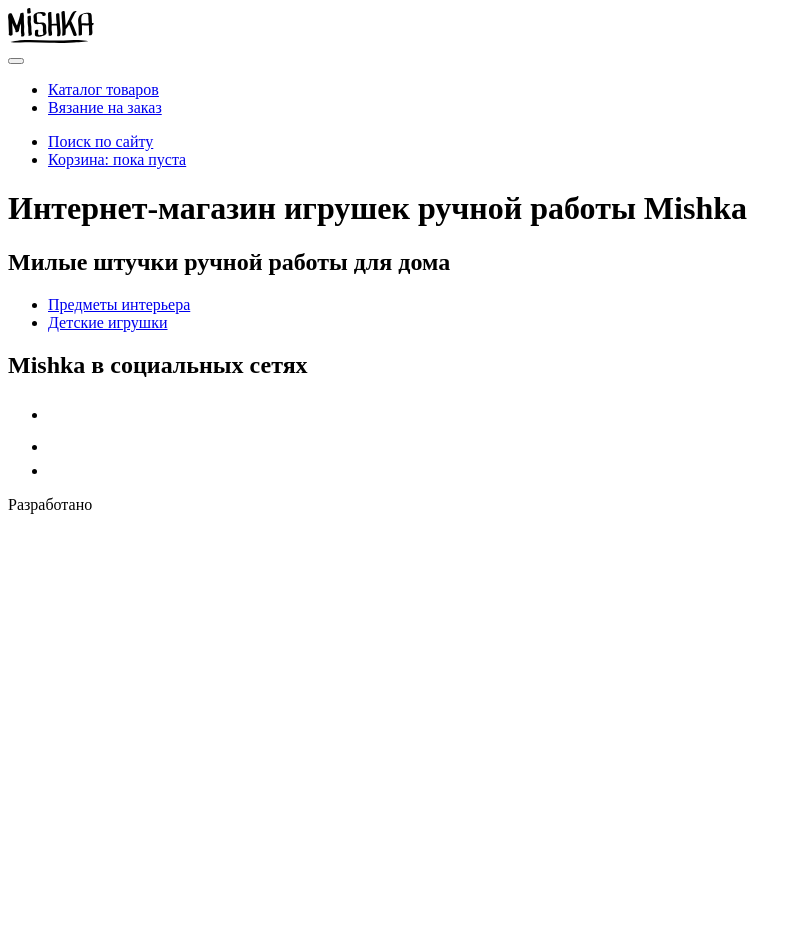
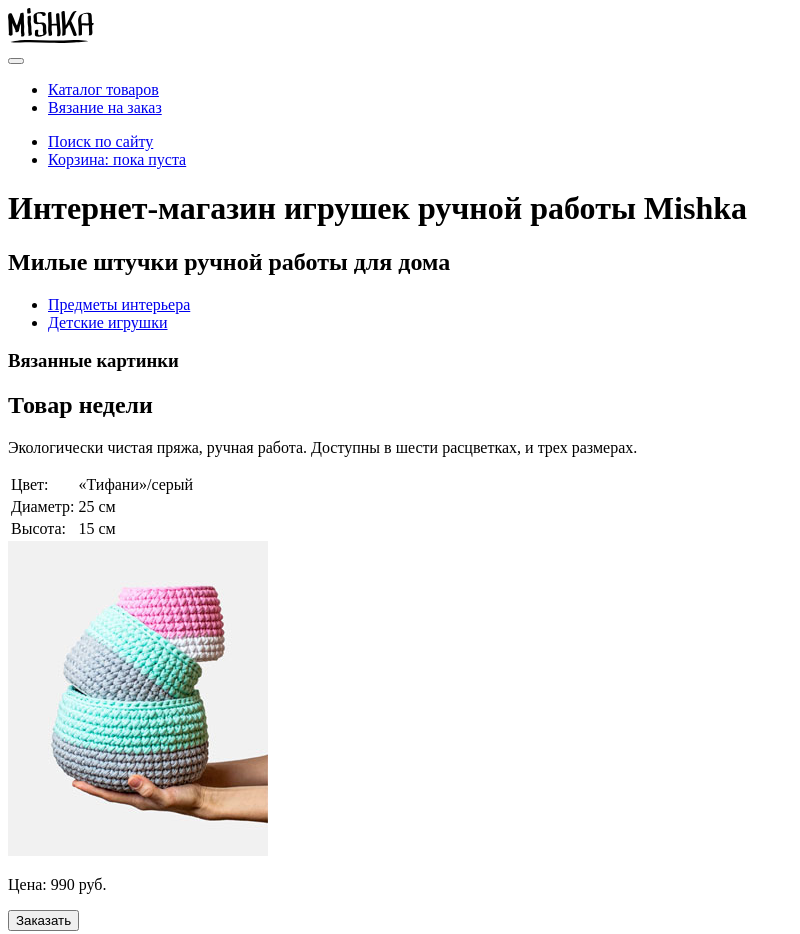
Before and after one commit to AndreiABC/1001661-mishka-20, a plain HTML site: page source/index.html in a window 1280 px wide. Shown: the top 934 px of the page, without its empty margins (0-800 px from the left). Before the commit the page ends 800 px from the top, so only its background shows below. Drawn offline with Linux system fonts and the light colour scheme.

Commit message:
Делает разметку блока offer в index.html мобильной версии

```diff
--- a/source/index.html
+++ b/source/index.html
@@ -64,6 +64,33 @@
         </li>
       </ul>
     </section>
+
+    <section class="offer">
+      <h3 class="offer__title">Вязанные картинки</h3>
+      <h2 class="offer__section-title">Товар недели</h2>
+      <p class="offer__text">Экологически чистая пряжа, ручная работа. Доступны в шести расцветках, и трех размерах.</p>
+
+      <table class="offer__table">
+        <tr class="offer__table-row">
+          <td class="offer__table-cell">Цвет:</td>
+          <td class="offer__table-cell">«Тифани»/серый</td>
+        </tr>
+        <tr class="offer__table-row">
+          <td class="offer__table-cell">Диаметр:</td>
+          <td class="offer__table-cell">25 см</td>
+        </tr>
+        <tr class="offer__table-row">
+          <td class="offer__table-cell">Высота:</td>
+          <td class="offer__table-cell">15 см</td>
+        </tr>
+      </table>
+
+      <img class="offer__image" src="img/triple-set-mobile 1.png" width="260" height="315" alt="Фото вязанных корзинок">
+
+      <p class="offer__price">Цена: 990 руб.</p>
+
+      <button class="offer__button" type="button">Заказать</button>
+    </section>
   </main>
 
   <footer class="page-footer">
```
Also changed, not shown: source/img/triple-set-mobile 1.png (added).
